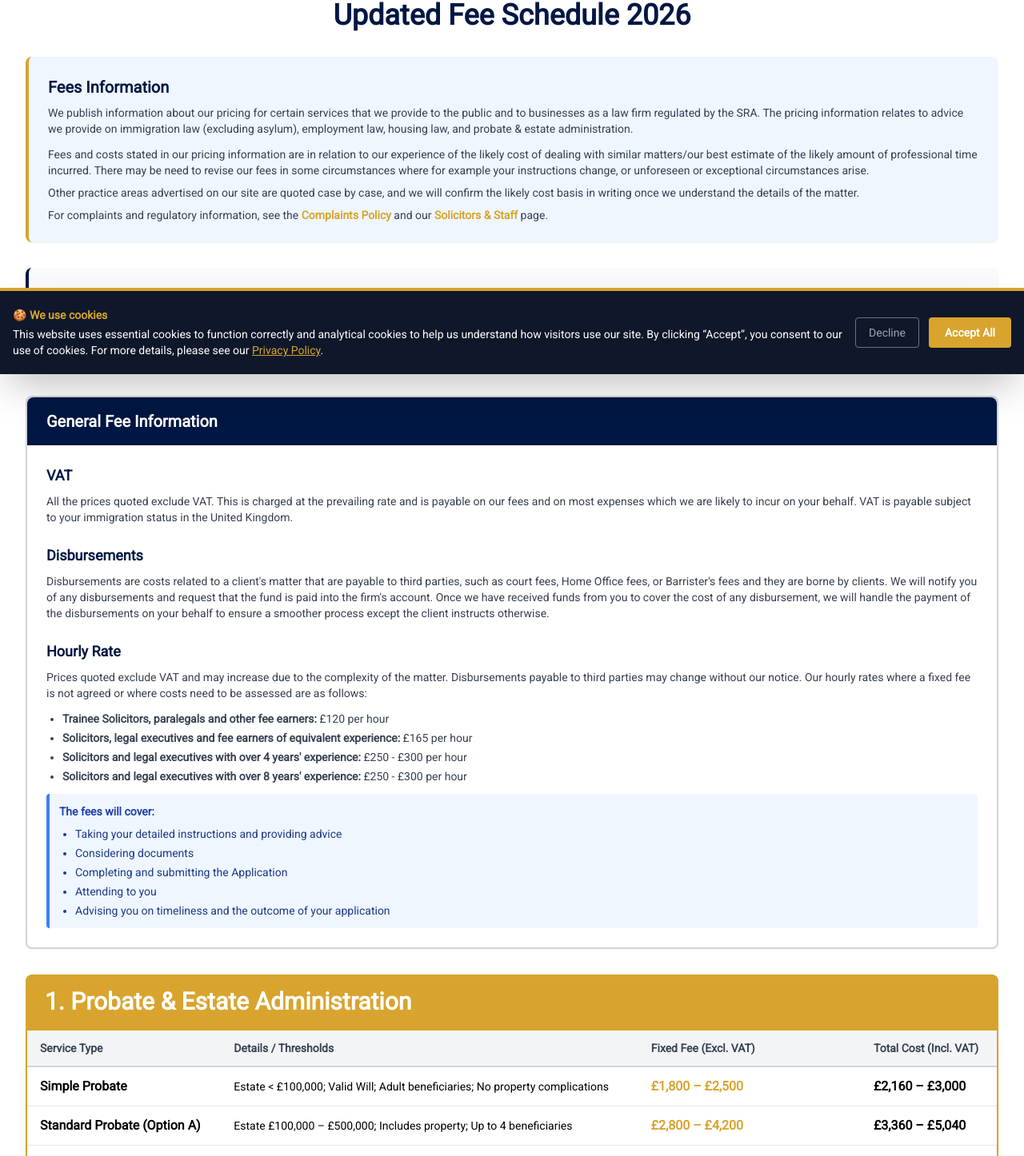
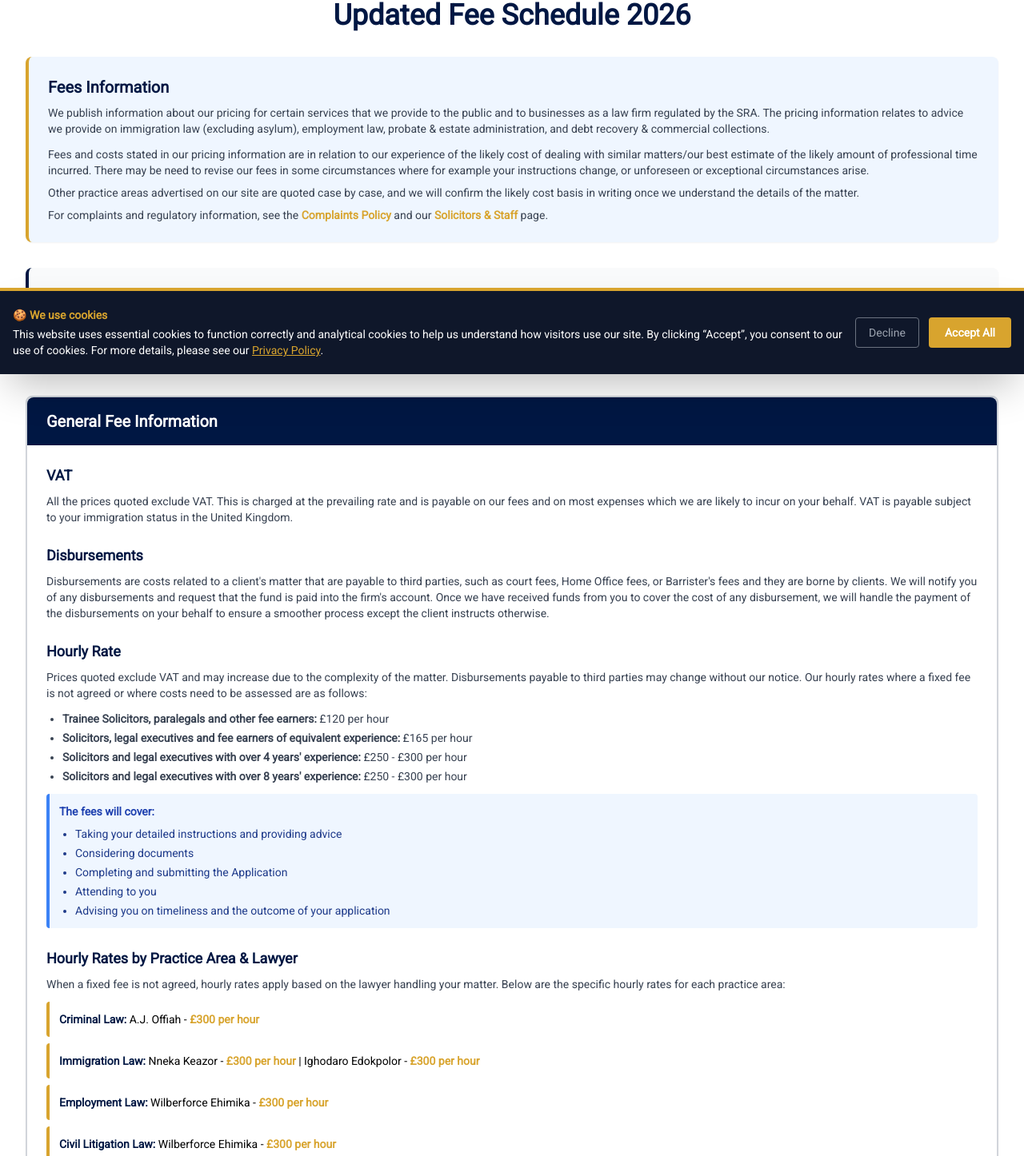
Before and after one commit to coolrass1/jdswebsiteapp, a Next.js app: page /fees in a window 1280 px wide. Shown: the part 332-1778 px from the top of the page at 80% size. Built offline with nearby package versions, Linux system fonts and the light colour scheme.

Commit message:
will update hourly rate

```diff
--- a/app/components/Datas.js
+++ b/app/components/Datas.js
@@ -16,12 +16,6 @@ export const listitems = [
     title: "Probate & Estate Administration",
     content:
       "We provide comprehensive probate and estate administration services to help you navigate the legal process following the death of a loved one.",
-  },
-  {
-    url: "/images/minarea/housing.svg",
-    title: "Housing Law",
-    content:
-      "We offer housing related services to clients in the form of title investigation, preparation of leases, tenancies, licences, mortgages, assignments etc.",
   },
   {
     url: "/images/minarea/immigration.svg",
@@ -75,9 +69,8 @@ export const arealist=[
   {id:1, url:"/images/area/criminal.svg", text:"criminal law"},
   {id:2, url:"/images/area/immigration.svg", text:"immigration law"},
   {id:3, url:"/images/area/family.svg", text:"probate & estate administration"},
-  {id:4, url:"/images/area/housing.svg", text:"housing law"},
-  {id:5, url:"/images/area/employment.svg", text:"employment law"},
-  {id:6, url:"/images/area/litigation.svg", text:"civil litigation law"}
+  {id:4, url:"/images/area/employment.svg", text:"employment law"},
+  {id:5, url:"/images/area/litigation.svg", text:"civil litigation law"}
 ]
 
 export const text= `${'<p className="py-4 text-justify">'}
--- a/app/components/PracticeArea.jsx
+++ b/app/components/PracticeArea.jsx
@@ -4,7 +4,7 @@ import Link from 'next/link'
 
 export const PracticeArea = ({practice}) => {
   // Services with published pricing on the fees page
-  const servicesWithPricing = ['Immigration Law', 'Employment Law', 'Housing Law', 'Probate & Estate Administration', 'Civil Litigation Law'];
+  const servicesWithPricing = ['Immigration Law', 'Employment Law', 'Probate & Estate Administration', 'Civil Litigation Law'];
   const hasPricing = servicesWithPricing.includes(practice.title);
 
   return (
--- a/app/fees/page.jsx
+++ b/app/fees/page.jsx
@@ -13,7 +13,7 @@ const Feeuptodate = () => {
         <div className="mb-8 bg-blue-50 border-l-4 border-primary p-4 sm:p-6 rounded-lg shadow-sm">
           <h2 className="text-lg sm:text-xl font-bold text-secondary mb-2">Fees Information</h2>
           <p className="text-xs sm:text-sm text-gray-700 leading-relaxed">
-            We publish information about our pricing for certain services that we provide to the public and to businesses as a law firm regulated by the SRA. The pricing information relates to advice we provide on immigration law (excluding asylum), employment law, housing law, and probate & estate administration.
+            We publish information about our pricing for certain services that we provide to the public and to businesses as a law firm regulated by the SRA. The pricing information relates to advice we provide on immigration law (excluding asylum), employment law, probate & estate administration, and debt recovery & commercial collections.
           </p>
           <div className="mt-3 text-xs sm:text-sm text-gray-700 space-y-2">
             <p>
@@ -80,6 +80,38 @@ const Feeuptodate = () => {
                   <li>Attending to you</li>
                   <li>Advising you on timeliness and the outcome of your application</li>
                 </ul>
+              </div>
+            </div>
+
+            {/* Lawyer-Specific Hourly Rates by Practice Area */}
+            <div>
+              <h3 className="text-base sm:text-lg font-bold text-secondary mb-2">Hourly Rates by Practice Area & Lawyer</h3>
+              <p className="text-xs sm:text-sm text-gray-700 leading-relaxed mb-3">
+                When a fixed fee is not agreed, hourly rates apply based on the lawyer handling your matter. Below are the specific hourly rates for each practice area:
+              </p>
+
+              <div className="space-y-2">
+                <div className="bg-white p-3 rounded border-l-4 border-primary">
+                  <p className="text-xs sm:text-sm"><strong className="text-secondary">Criminal Law:</strong> A.J. Offiah - <strong className="text-primary">£300 per hour</strong></p>
+                </div>
+
+                <div className="bg-white p-3 rounded border-l-4 border-primary">
+                  <p className="text-xs sm:text-sm"><strong className="text-secondary">Immigration Law:</strong> Nneka Keazor - <strong className="text-primary">£300 per hour</strong> | Ighodaro Edokpolor - <strong className="text-primary">£300 per hour</strong></p>
+                </div>
+
+                <div className="bg-white p-3 rounded border-l-4 border-primary">
+                  <p className="text-xs sm:text-sm"><strong className="text-secondary">Employment Law:</strong> Wilberforce Ehimika - <strong className="text-primary">£300 per hour</strong></p>
+                </div>
+
+                <div className="bg-white p-3 rounded border-l-4 border-primary">
+                  <p className="text-xs sm:text-sm"><strong className="text-secondary">Civil Litigation Law:</strong> Wilberforce Ehimika - <strong className="text-primary">£300 per hour</strong></p>
+                </div>
+              </div>
+
+              <div className="mt-3 bg-amber-50 border-l-4 border-amber-500 p-3 rounded">
+                <p className="text-xs sm:text-sm text-amber-900">
+                  <strong>Note:</strong> All hourly rates exclude VAT (20%). The actual fee charged will depend on the time spent on your matter. We will provide you with a clear estimate before commencing work and keep you informed of costs as the matter progresses.
+                </p>
               </div>
             </div>
 
--- a/app/practice/Data.js
+++ b/app/practice/Data.js
@@ -37,13 +37,6 @@ export const practicelist = [
     url:"/images/area/family.svg"
   },
   {
-    title: "Housing Law",
-    text: " We offer housing related services to clients in the form of title investigation, preparation of leases, tenancies, licences, mortgages, assignments etc. ",
-    smtitle: "Let's advise you on:",
-    listservices: ["Lease", "Tenancy", "Mortgages"],
-    url:"/images/area/housing.svg"
-  },
-  {
     title: "Employment Law",
     text: " JDS Solicitors have over the years developed considerable experience and expertise in dealing with a widerange of labour related matters. The Firm’s experience and expertise include drafting and reviewing of employment contracts, consultancy agreements and conditions of service, setting up of employee trust funds, legal representation in matters relating to wrongful dismissal of employees, various forms of discrimination, redundancy, severance awards and salary claims. ",
     smtitle: "We advice on:",
--- a/app/practice/page.jsx
+++ b/app/practice/page.jsx
@@ -32,7 +32,7 @@ const practice = () => {
         {/* Pricing Information Notice */}
         <div className="w-full max-w-4xl bg-blue-50 border-l-4 border-primary p-4 sm:p-6 rounded-lg shadow-sm">
           <p className="text-sm sm:text-base text-gray-800 text-center">
-            <strong className="text-primary">Transparent Pricing:</strong> We publish detailed pricing information for Immigration, Employment, Housing, Probate & Estate Administration, and Civil Litigation services.
+            <strong className="text-primary">Transparent Pricing:</strong> We publish detailed pricing information for Immigration, Employment, Probate & Estate Administration, and Civil Litigation services.
             <a href="/fees" className="ml-1 font-bold text-secondary hover:underline transition-colors">
               View our fee schedule →
             </a>
```
